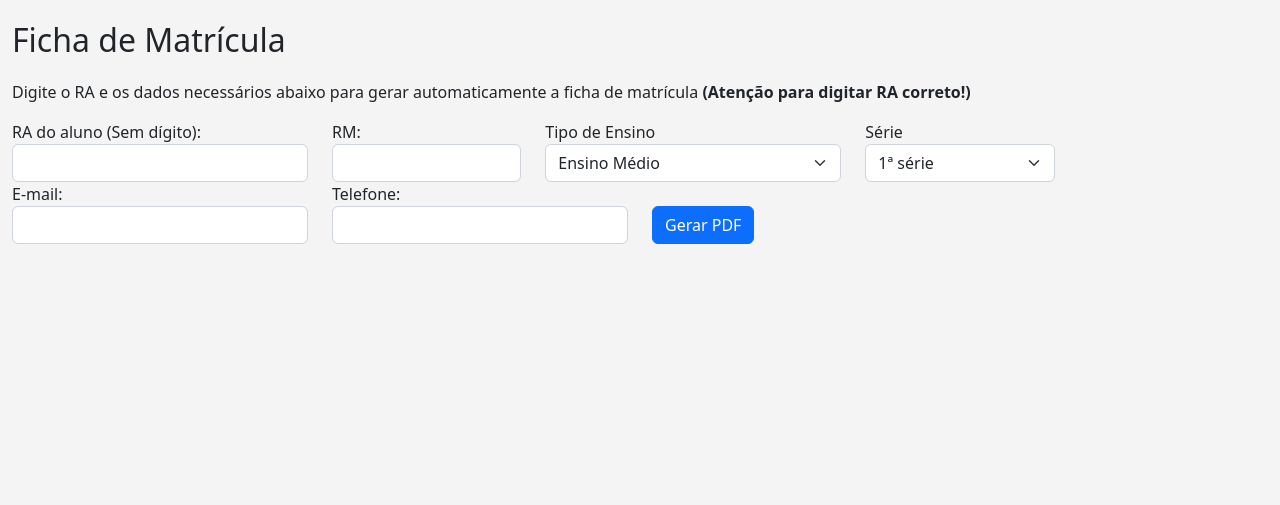
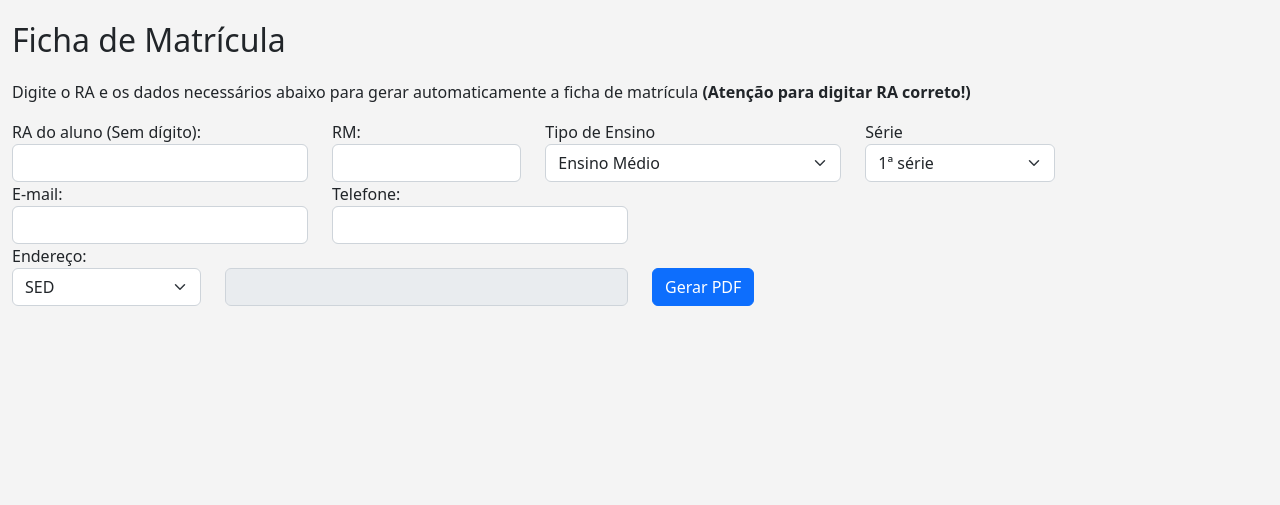
Before and after one commit to zepegm/neosed, a Flask app: page /ficha_matricula in a window 1280 px wide. Shown: the part 56-561 px from the top of the page. Run offline with Flask 3, Linux system fonts and the light colour scheme; parts of the project's set-up code (start-up, migrations or seed data) failed here and were passed over; some libraries are stand-ins or nearby versions.

Commit message:
endereco

```diff
--- a/app.py
+++ b/app.py
@@ -1387,19 +1387,22 @@ async def gerar_pdf():
             pai = await page.evaluate("document.getElementById('NomePai').value")
             mae = await page.evaluate("document.getElementById('NomeMae').value")
 
-            endereco = await page.evaluate("document.getElementById('Endereco').value")
-            endereco = endereco.title().replace('Da ', 'da ').replace("De ", "de ").replace("Do ", 'do ').replace("Dos ", 'dos ')
-            num_casa = await page.evaluate("document.getElementById('EnderecoNR').value")
-            endereco += ', %s' % num_casa
-            comp = await page.evaluate("document.getElementById('EnderecoComplemento').value")
-            if comp != '':
-                endereco += ', %s' % comp.title().replace('Da ', 'da ').replace("De ", "de ").replace("Do ", 'do ').replace("Dos ", 'dos ')
-            bairro = await page.evaluate("document.getElementById('EnderecoBairro').value")
-            endereco += ', %s' % bairro.title().replace('Da ', 'da ').replace("De ", "de ").replace("Do ", 'do ').replace("Dos ", 'dos ')
-            cidade_endereco = await page.evaluate("document.getElementById('EnderecoCidade').value")
-            endereco += ', %s' % cidade_endereco.title().replace('Da ', 'da ').replace("De ", "de ").replace("Do ", 'do ').replace("Dos ", 'dos ')
-            estado_endereco = await page.evaluate("document.getElementById('EnderecoUF').value")
-            endereco += '/%s' % estado_endereco
+            if int(info['tipo_endereco']) == 1:
+                endereco = info['endereco_manual']
+            else:
+                endereco = await page.evaluate("document.getElementById('Endereco').value")
+                endereco = endereco.title().replace('Da ', 'da ').replace("De ", "de ").replace("Do ", 'do ').replace("Dos ", 'dos ')
+                num_casa = await page.evaluate("document.getElementById('EnderecoNR').value")
+                endereco += ', %s' % num_casa
+                comp = await page.evaluate("document.getElementById('EnderecoComplemento').value")
+                if comp != '':
+                    endereco += ', %s' % comp.title().replace('Da ', 'da ').replace("De ", "de ").replace("Do ", 'do ').replace("Dos ", 'dos ')
+                bairro = await page.evaluate("document.getElementById('EnderecoBairro').value")
+                endereco += ', %s' % bairro.title().replace('Da ', 'da ').replace("De ", "de ").replace("Do ", 'do ').replace("Dos ", 'dos ')
+                cidade_endereco = await page.evaluate("document.getElementById('EnderecoCidade').value")
+                endereco += ', %s' % cidade_endereco.title().replace('Da ', 'da ').replace("De ", "de ").replace("Do ", 'do ').replace("Dos ", 'dos ')
+                estado_endereco = await page.evaluate("document.getElementById('EnderecoUF').value")
+                endereco += '/%s' % estado_endereco
 
 
             # montar url para inserir os dados no render
--- a/templates/ficha_de_matricula.jinja
+++ b/templates/ficha_de_matricula.jinja
@@ -68,10 +68,25 @@
                 <label for="txt_telefone">Telefone:</label>
                 <input type="telefone" class="form-control" id="txt_telefone" name="telefone">
             </div>
+
+        </div>
+
+        <div class="row">
+            <div class="col-sm-2">
+                <label for="cb_endereco">Endereço:</label>
+                <select class="form-select" id="cb_endereco" name="cb_endereco">
+                    <option value="0">SED</option>
+                    <option value="1">Manual</option>
+                </select>
+            </div>
+            <div class="col-sm-4 d-flex align-items-end">
+                <input type="text" class="form-control" id="txt_endereco" name="endereco" disabled>
+            </div>
             <div class="col-sm-3 d-flex align-items-end">
                 <button id="btn_gerar_pdf" class="btn btn-primary">Gerar PDF</button>
             </div>
         </div>
+
         <div id="result"></div>
     </main>
 
@@ -107,6 +122,9 @@
                 info['serie_desc'] = 'NO <b>' + $("#cb_serie").val() + 'º TERMO</b>'
                 info['serie_simples'] = "T" + $("#cb_serie").val() + 'EF'
             }
+
+            info['tipo_endereco'] = $("#cb_endereco").val();
+            info['endereco_manual'] = $("#txt_endereco").val();
 
             $.ajax({
                 type: "POST",
@@ -155,6 +173,15 @@
             }
         });
 
+        $("#cb_endereco").on('change', function() {
+            if ($("#cb_endereco").val() == 0) {
+                $("#txt_endereco").val('');
+                $("#txt_endereco").attr('disabled', '');
+            } else {
+                $("#txt_endereco").removeAttr('disabled');
+            }
+        });
+
     </script>
   </body>
 </html>
```
